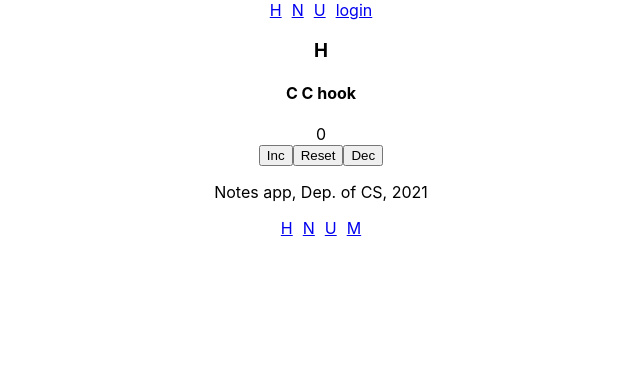
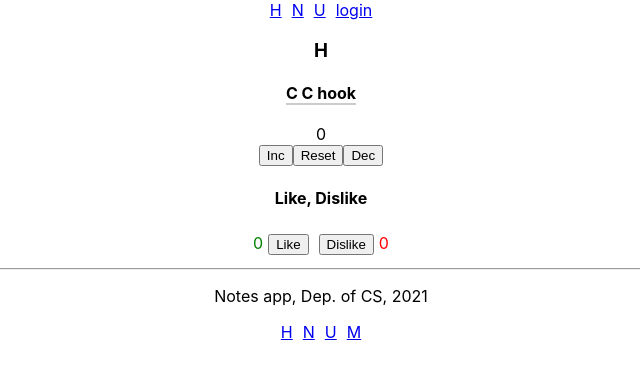
Before and after one commit to techBoolo/react-router, a React (Create React App) app: page / in a window 1280 px wide. Shown: the top 376 px of the page, without its empty margins (319-959 px from the left). Built offline with nearby package versions, Linux system fonts and the light colour scheme.

Commit message:
we can use our custome counter for any thing we want to count

```diff
--- a/src/App.js
+++ b/src/App.js
@@ -51,6 +51,9 @@ const Login = ({ handleSubmit }) => {
 function App() {
   const [ user, setUser ] = useState(null);
   const counter = useCounter();
+  const like = useCounter();
+  const disLike = useCounter();
+
   const history = useHistory();
   const match = useRouteMatch('/notes/:id');
   const note = match
@@ -63,6 +66,9 @@ function App() {
     history.push('/');
   }
   const padding = { padding: 5 }
+  const margin = { margin: 5 }
+  const border = { borderBottom: "2px solid #ccc" }
+
   return (
     <div className="App">
         <div>
@@ -87,12 +93,20 @@ function App() {
           <Route path='/'><Home /></Route>
         </Switch>
         <div>
-          <h4>C C hook</h4>
+          <h4><span style={border}>C C hook</span></h4>
           <div>{counter.value}</div>
           <button onClick={counter.increase}>Inc</button>
           <button onClick={counter.reset}>Reset</button>
           <button onClick={counter.decrease}>Dec</button>
         </div>
+        <div>
+          <h4>Like, Dislike</h4>
+          <span style={{ color: 'green'}}>{ like.value }</span>
+          <button onClick={like.increase} style={margin}>Like</button>
+          <button onClick={disLike.increase} style={margin}>Dislike</button>
+          <span style={{ color: 'red'}}>{ disLike.value }</span>
+        </div>
+        <hr />
         <div>
           <p>Notes app, Dep. of CS, 2021</p>
         </div>
```
